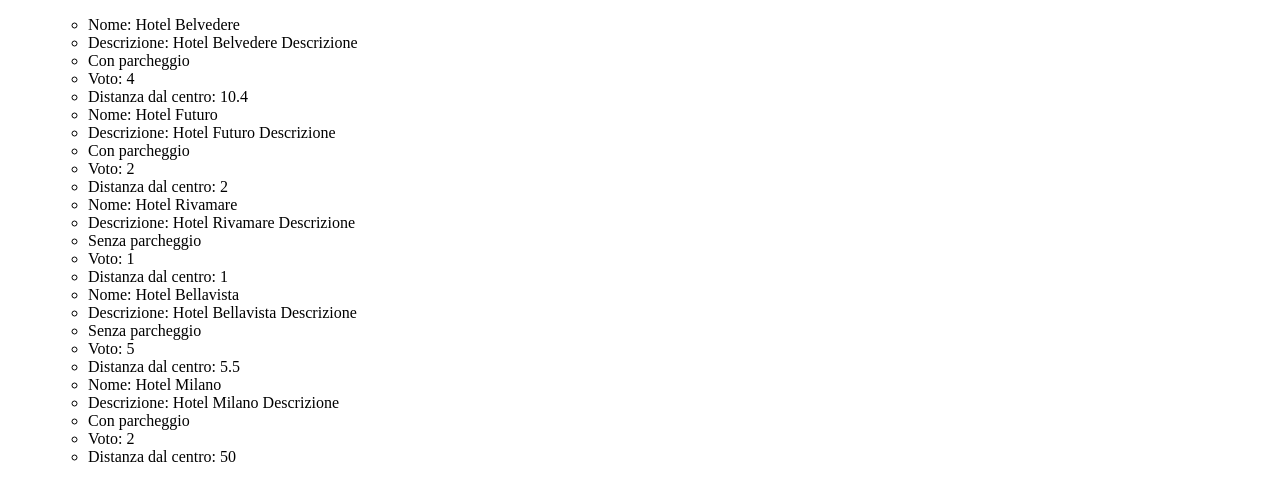
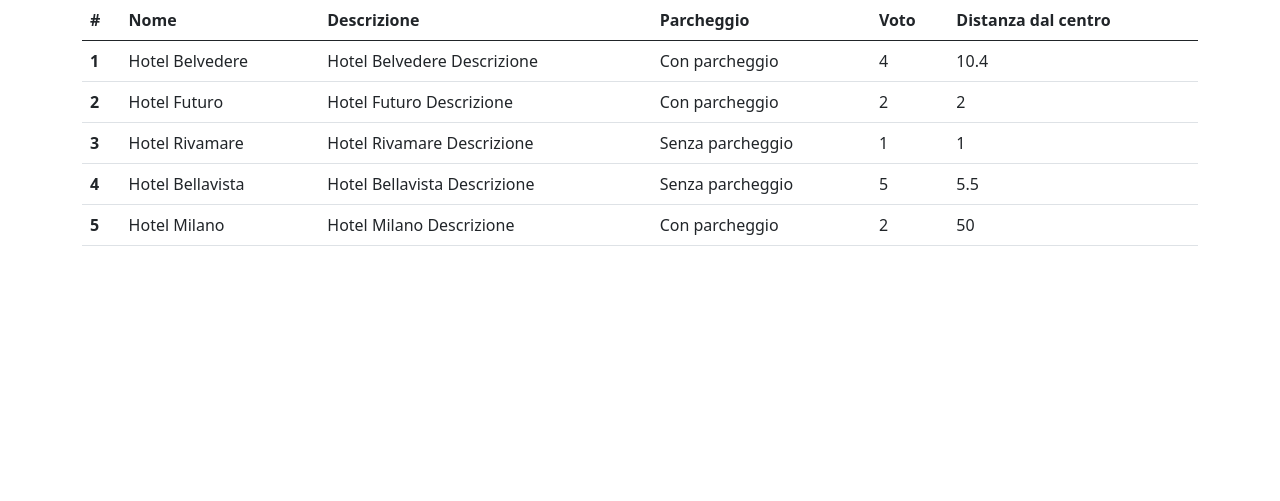
Before and after one commit to RoccoCerro/php-hotel, a PHP site: page / in a window 1280 px wide. Shown: the top 501 px of the page. Run offline with PHP 8.4, Linux system fonts and the light colour scheme.

Commit message:
Add: style with bootstrap

```diff
--- a/index.php
+++ b/index.php
@@ -44,30 +44,57 @@ $hotels = [
 
 <!DOCTYPE html>
 <html lang="en">
+
 <head>
   <meta charset="UTF-8">
   <meta name="viewport" content="width=device-width, initial-scale=1.0">
-  <title>Document</title>
+  <title>Hotel</title>
+  <link href="https://cdn.jsdelivr.net/npm/bootstrap@5.0.2/dist/css/bootstrap.min.css" rel="stylesheet" integrity="sha384-EVSTQN3/azprG1Anm3QDgpJLIm9Nao0Yz1ztcQTwFspd3yD65VohhpuuCOmLASjC" crossorigin="anonymous">
 </head>
+
 <body>
   <main>
-    <ul>
-      <?php
-      foreach($hotels as $hotel){
-        $parking = $hotel['parking'] ? 'Con parcheggio': 'Senza parcheggio';
+    <div class="container">
+      <table class="table">
+        <thead>
+          <tr>
+            <th scope="col">#</th>
+            <th scope="col">Nome</th>
+            <th scope="col">Descrizione</th>
+            <th scope="col">Parcheggio</th>
+            <th scope="col">Voto</th>
+            <th scope="col">Distanza dal centro</th>
+          </tr>
+        </thead>
+        <tbody>
+          <?php
+          foreach ($hotels as $key => $hotel) {
+            $name = $hotel['name'];
+            $description = $hotel['description'];
+            $parking = $hotel['parking'] ? 'Con parcheggio' : 'Senza parcheggio';
+            $vote = $hotel['vote'];
+            $distance_to_center = $hotel['distance_to_center'];
+            $index = $key + 1;
 
-        echo "
-        <ul>
-          <li>Nome: ".$hotel['name']."</li>
-          <li>Descrizione: ".$hotel['description']."</li>
-          <li>".$parking."</li>
-          <li>Voto: ".$hotel['vote']."</li>
-          <li>Distanza dal centro: ".$hotel['distance_to_center']."</li>
-        </ul>
-        ";
-      };
-      ?>
-    </ul>
+            $line = "
+              <tr>
+                <th scope='row'>$index</th>
+                <td>$name</td>
+                <td>$description</td>
+                <td>$parking</td>
+                <td>$vote</td>
+                <td>$distance_to_center</td>
+              </tr>
+            ";
+
+            echo $line;
+          };
+          ?>
+        </tbody>
+      </table>
+    </div>
   </main>
+  <script src="https://cdn.jsdelivr.net/npm/bootstrap@5.0.2/dist/js/bootstrap.bundle.min.js" integrity="sha384-MrcW6ZMFYlzcLA8Nl+NtUVF0sA7MsXsP1UyJoMp4YLEuNSfAP+JcXn/tWtIaxVXM" crossorigin="anonymous"></script>
 </body>
+
 </html>
```
